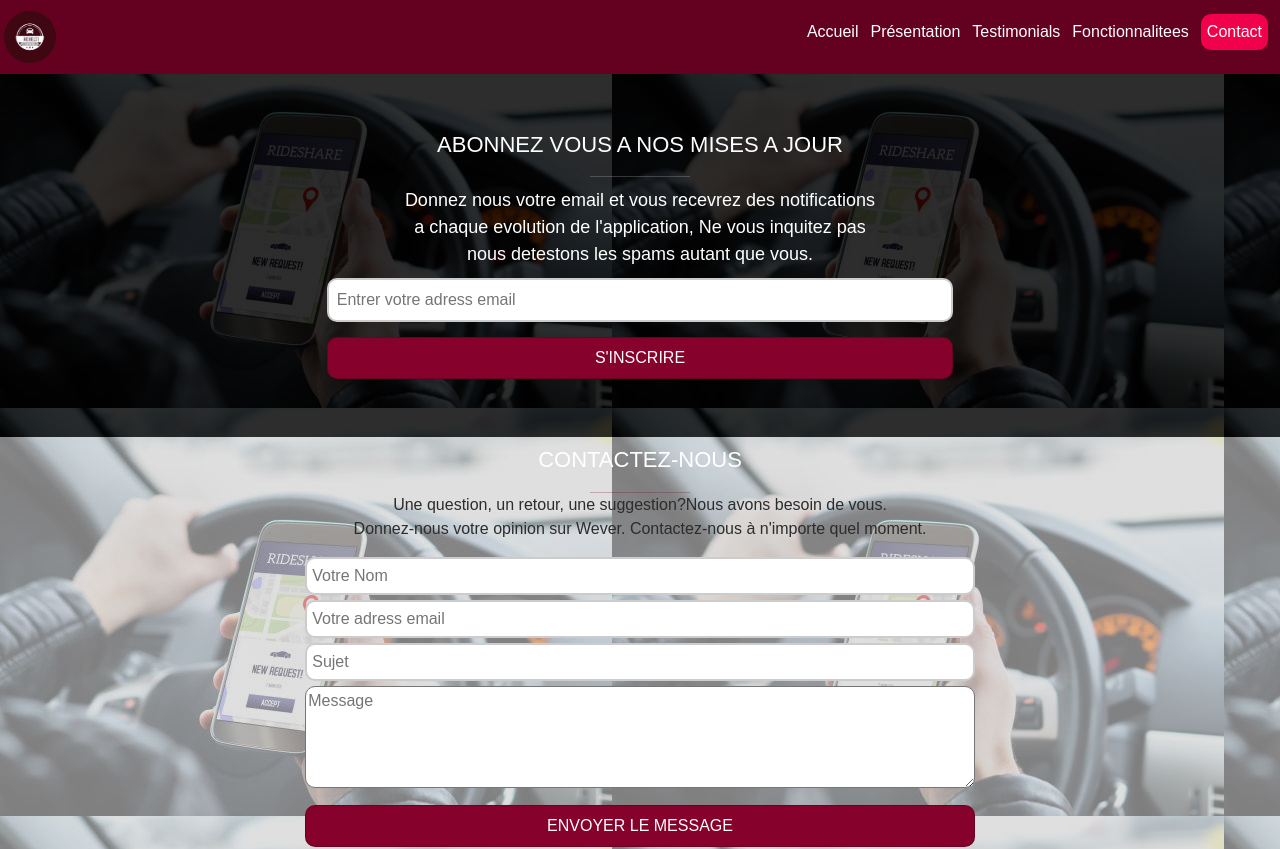
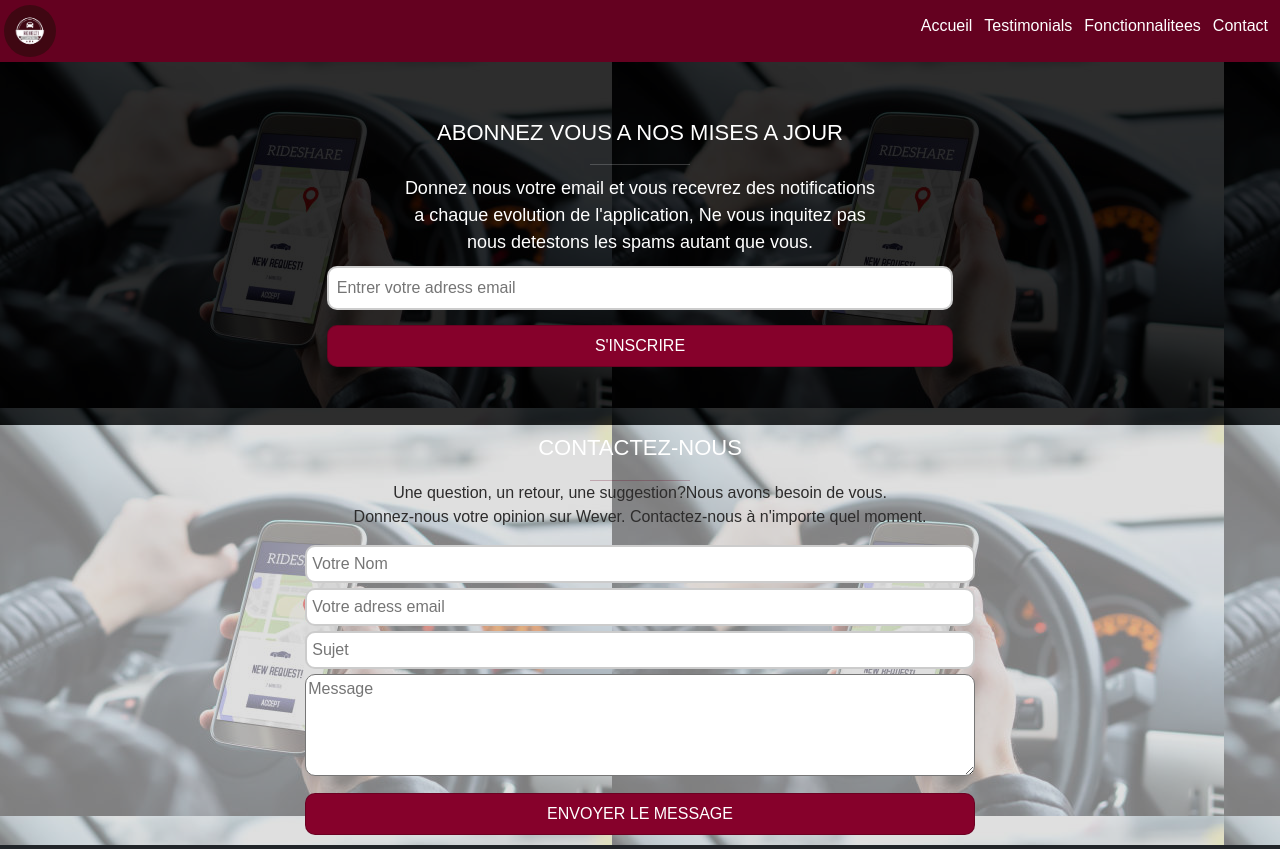
Before and after one commit to elkherchi/rehelti, a React (Create React App) app: page /contact in a window 1280 px wide. Shown: the top 849 px of the page. Built offline with nearby package versions, Linux system fonts and the light colour scheme.

Commit message:
function envoye email

```diff
--- a/src/App.css
+++ b/src/App.css
@@ -45,12 +45,6 @@ body {
 .menu li {
   margin: 0 6px;
   transition: background-color 0.3s ease;
-}
-
-.menu li.active {
-  background-color: #f1004c;
-  padding: 6px;
-  border-radius: 10px;
 }
 
 .menu li a {
--- a/src/component/Acceuil.js
+++ b/src/component/Acceuil.js
@@ -1,4 +1,5 @@
 import React, {useState} from 'react';
+import { Link } from 'react-router-dom';
 import { Container, Button, Row,Col} from 'react-bootstrap';
 import { useNavigate } from 'react-router-dom';
 const Accueil = () => {
@@ -67,7 +68,8 @@ const Accueil = () => {
                 <i className="fas fa-search fa-3x mb-3"></i>
                 <h4>Recherche de Trajets</h4>
                 <p>Recherchez facilement des trajets disponibles pour votre destination.</p>
-                <Button variant="danger">En Suivi Plus <i className="fas fa-arrow-right"></i></Button>
+
+                <Link to={'/fonctionnalites'}><Button variant="danger">En Suivi Plus <i className="fas fa-arrow-right"></i></Button></Link>
 
               </div>
             </Col>
@@ -76,7 +78,7 @@ const Accueil = () => {
                 <i className="fas fa-car fa-3x mb-3"></i>
                 <h4>Publication d'Annonces</h4>
                 <p>Publiez vos trajets et partagez-les avec d'autres utilisateurs.</p>
-                <Button variant="danger">En Suivi Plus <i className="fas fa-arrow-right"></i></Button>
+                <Link to={'/fonctionnalites'}><Button variant="danger">En Suivi Plus <i className="fas fa-arrow-right"></i></Button></Link>
               </div>
             </Col>
             <Col md={4} className="mb-4">
@@ -84,7 +86,7 @@ const Accueil = () => {
                 <i className="fas fa-comments fa-3x mb-3"></i>
                 <h4>Messagerie Intégrée</h4>
                 <p>Communiquez facilement avec d'autres utilisateurs pour organiser vos covoiturages.</p>
-                <Button variant="danger">En Suivi Plus <i className="fas fa-arrow-right"></i></Button>
+                <Link to={'/fonctionnalites'}><Button variant="danger">En Suivi Plus <i className="fas fa-arrow-right"></i></Button></Link>
               </div>
             </Col>
           </Row>
--- a/src/component/Header.js
+++ b/src/component/Header.js
@@ -7,7 +7,7 @@ const Header = () => {
 
   const menuItems = [
     { text: 'Accueil', to: '/' },
-    { text: 'Présentation', to: '/presentation' },
+    // { text: 'Présentation', to: '/presentation' },
     { text: 'Testimonials', to: '/testimonialsPage' },
     { text: 'Fonctionnalitees', to: '/fonctionnalites' },
     { text: 'Contact', to: '/contact' },
--- a/src/component/contact.js
+++ b/src/component/contact.js
@@ -8,7 +8,8 @@ const Contact =  () =>{
     const [sujet, setsujet] = useState('');
     const [message, setmessage] = useState('');
     const [nom, setnom] = useState('');
-
+    const [emailExists, setEmailExists] = useState(false);
+    const [emailpass , setemailpass] = useState("");
     const handleSubmit = async (e) => {
         e.preventDefault();
         if (!validator.isEmail(email)) {
@@ -28,7 +29,16 @@ const Contact =  () =>{
           } else {
             alert('Erreur lors de l\'envoi de l\'e-mail');
           }
-        };
+    };
+    const envoyernotifie = async (e) => {
+      e.preventDefault();
+      fetch(`'http://localhost:3001/notification?emailpass=${emailpass}`)
+      .then((response) => response.json())
+      .then((data) => {
+        setEmailExists(data.success === "L'e-mail existe dans la base de données");
+      })
+      // .catch((error) => console.error('Erreur lors de la récupération des données', error));
+    };
     return (
        <div>
          <section className="text-center contact">
@@ -47,11 +57,22 @@ const Contact =  () =>{
                       nous detestons les spams autant que vous.
                 </p>
                 <Col className="contact-form">
+                <div >
+                <input
+                  type="email"
+                    placeholder="Entrer votre adress email"
+                    value={emailpass}
+                    onChange={(e) => {
+                      setemailpass(e.target.value);
+                      setEmailExists(false);
+                    }}
+                  />
+                  {emailExists && (
+                    <div className="alert alert-danger bg-danger" >L'e-mail existe déjà.</div>
+                  )}
+                  </div>
                 <div>
-                    <input placeholder="Entrer votre adress email" />
-                </div>
-                <div>
-                    <button>S'INSCRIRE</button>
+                    <button onClick={envoyernotifie}>S'INSCRIRE</button>
                 </div>
                 </Col>
                 </Col>
```
